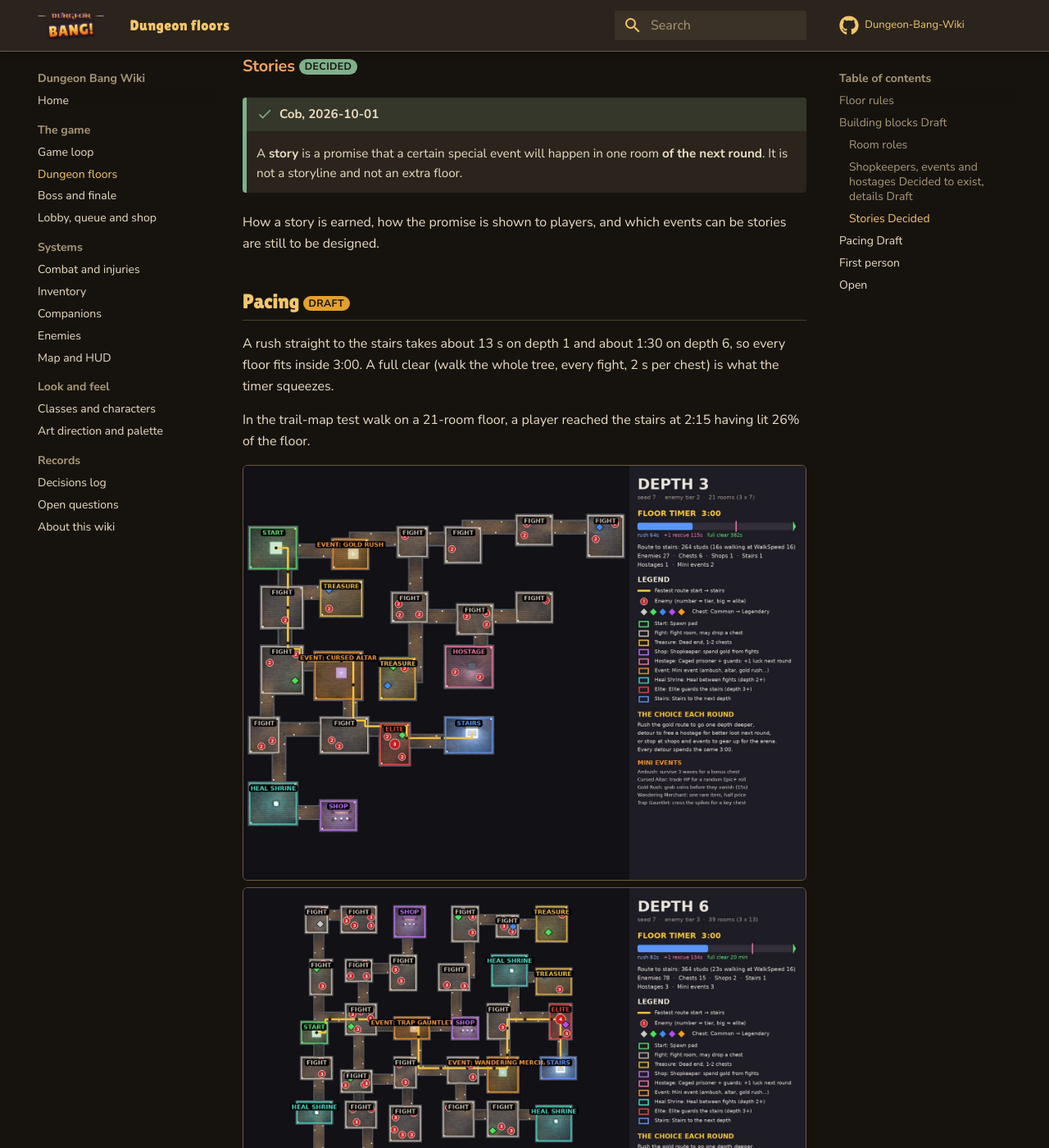
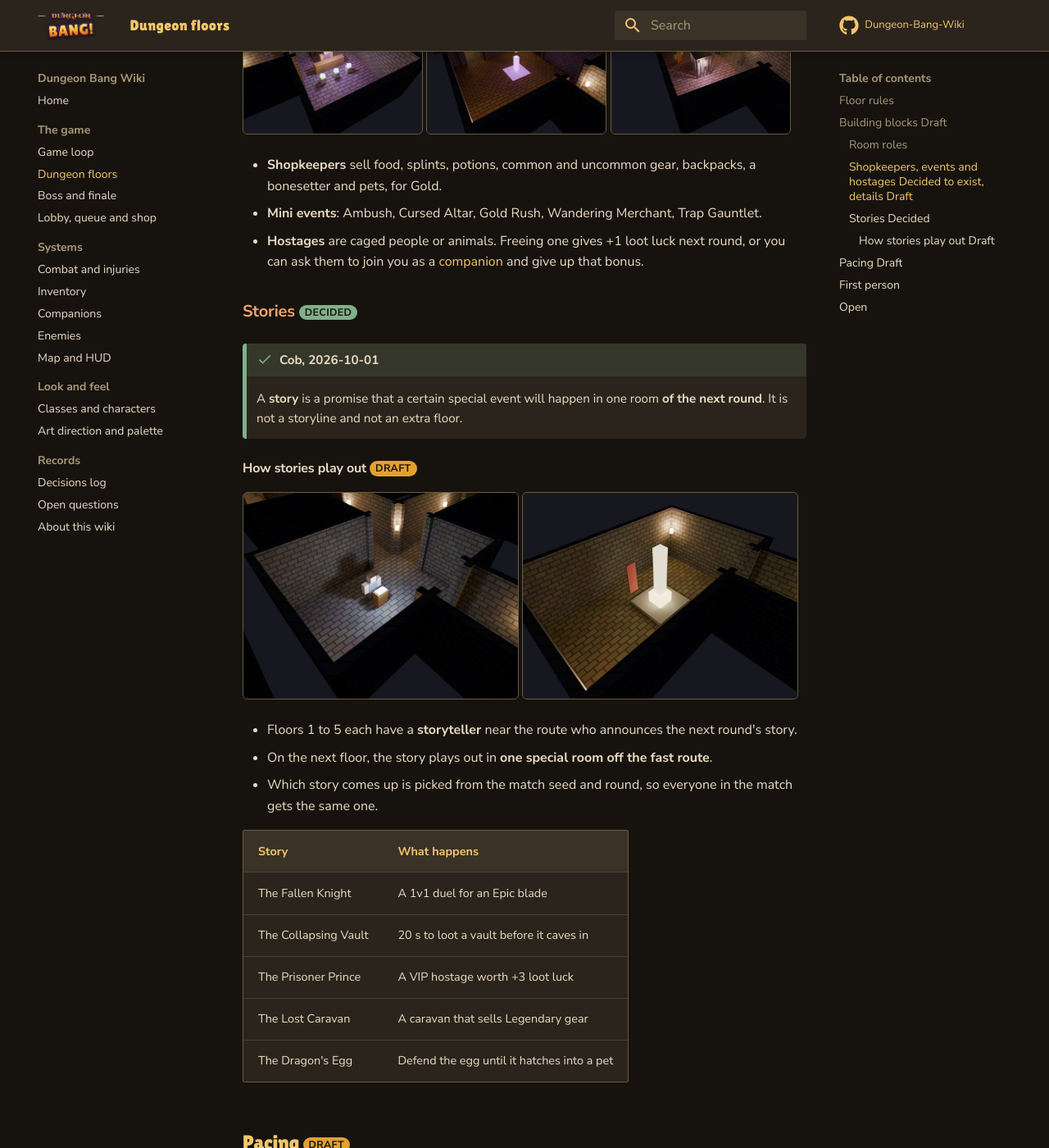
Before and after one commit to iamlegendok/Dungeon-Bang-Wiki, an MkDocs documentation site: the page built from docs/dungeon.md, in a window 1280 px wide and 1400 px high, scrolled down 2852 px. Shown: the whole window at 82% size. Built offline with MkDocs 1.6.1 and Material for MkDocs 9.7.7, drawn with Linux system fonts in a browser that asks for light colours; comment, search, counter and statistics services are not loaded; some of the changed text lies outside the part shown.

Commit message:
Add draft stories (storyteller, five story rooms) and refresh prototype renders
Co-Authored-By: Claude Opus 5.5 (1M context) <noreply@anthropic.com>
Claude-Session: https://claude.ai/code/session_01BBz4VfGTsvBuNKXe58LieA

```diff
--- a/docs/dungeon.md
+++ b/docs/dungeon.md
@@ -37,6 +37,8 @@ Every floor is generated from a seed by a small, engine-free generator (`dungeon
 | Shopkeeper | About 1 per 15 rooms |
 | Mini event | About 1 per 10 rooms |
 | Hostage | About 1 per 12 rooms, caged and guarded off the fast route |
+| Storyteller | Near the route on floors 1 to 5 <span class="tag draft">Draft</span> |
+| Story room | One per floor, off the fast route, from floor 2 <span class="tag draft">Draft</span> |
 
 ![New room types](assets/img/dungeon/room_types.jpg)
 
@@ -59,7 +61,26 @@ Every floor is generated from a seed by a small, engine-free generator (`dungeon
 !!! success "Cob, 2026-10-01"
     A **story** is a promise that a certain special event will happen in one room **of the next round**. It is not a storyline and not an extra floor.
 
-How a story is earned, how the promise is shown to players, and which events can be stories are still to be designed.
+#### How stories play out <span class="tag draft">Draft</span>
+
+<div class="grid" markdown>
+
+![Storyteller near the route](assets/img/dungeon/storyteller.jpg){ width="49%" }
+![Story room](assets/img/dungeon/story_room.jpg){ width="49%" }
+
+</div>
+
+- Floors 1 to 5 each have a **storyteller** near the route who announces the next round's story.
+- On the next floor, the story plays out in **one special room off the fast route**.
+- Which story comes up is picked from the match seed and round, so everyone in the match gets the same one.
+
+| Story | What happens |
+|-|-|
+| The Fallen Knight | A 1v1 duel for an Epic blade |
+| The Collapsing Vault | 20 s to loot a vault before it caves in |
+| The Prisoner Prince | A VIP hostage worth +3 loot luck |
+| The Lost Caravan | A caravan that sells Legendary gear |
+| The Dragon's Egg | Defend the egg until it hatches into a pet |
 
 ## Pacing <span class="tag draft">Draft</span>
 
```
Also changed, not shown: docs/open-questions.md (+1 -1 lines), docs/assets/img/dungeon/depth1.jpg, docs/assets/img/dungeon/depth3.jpg, docs/assets/img/dungeon/depth6.jpg, docs/assets/img/dungeon/first_person.jpg, docs/assets/img/dungeon/room_types.jpg, docs/assets/img/dungeon/story_room.jpg (added), docs/assets/img/dungeon/storyteller.jpg (added), docs/assets/img/loop/match_overview.jpg.
